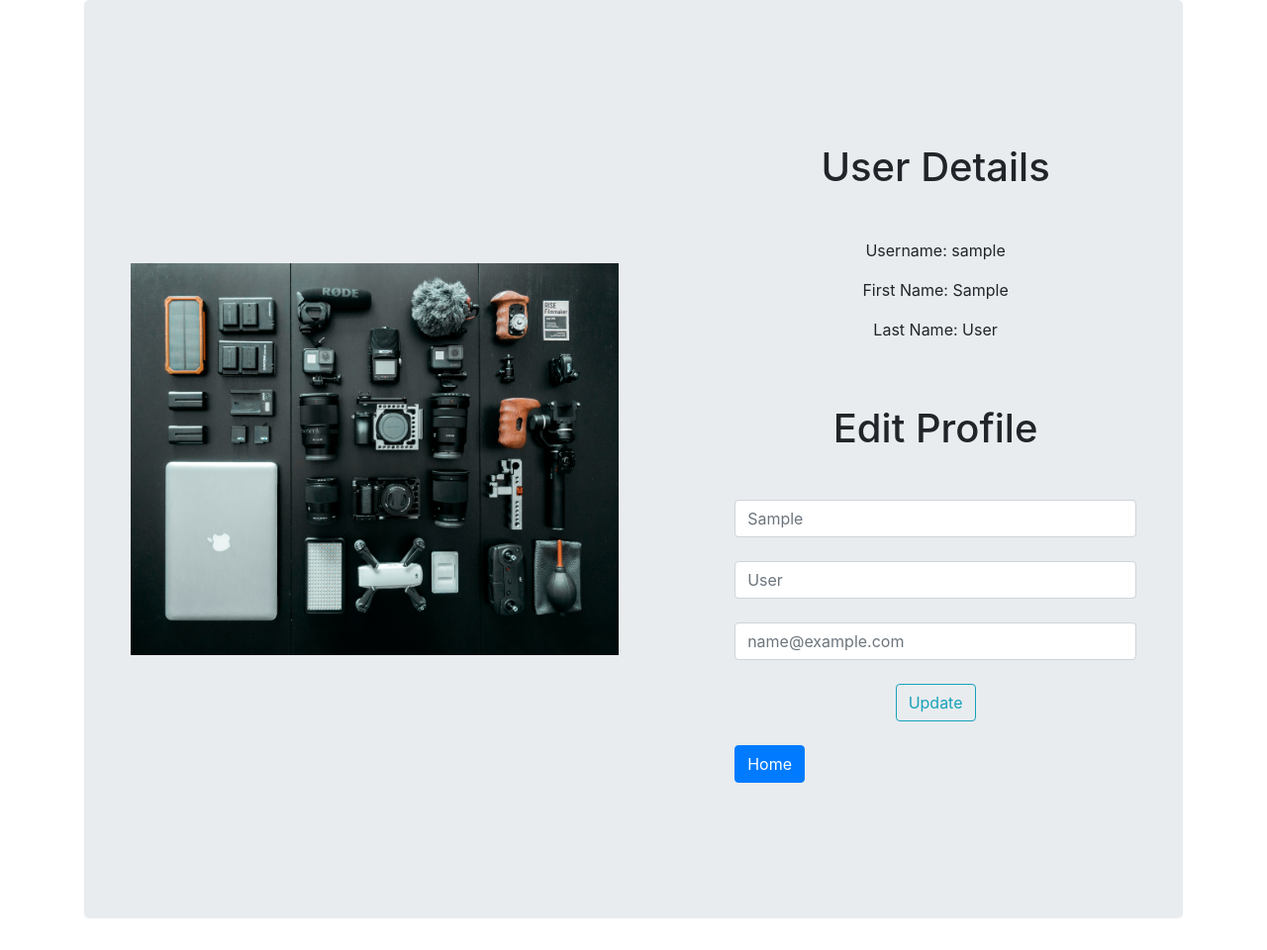
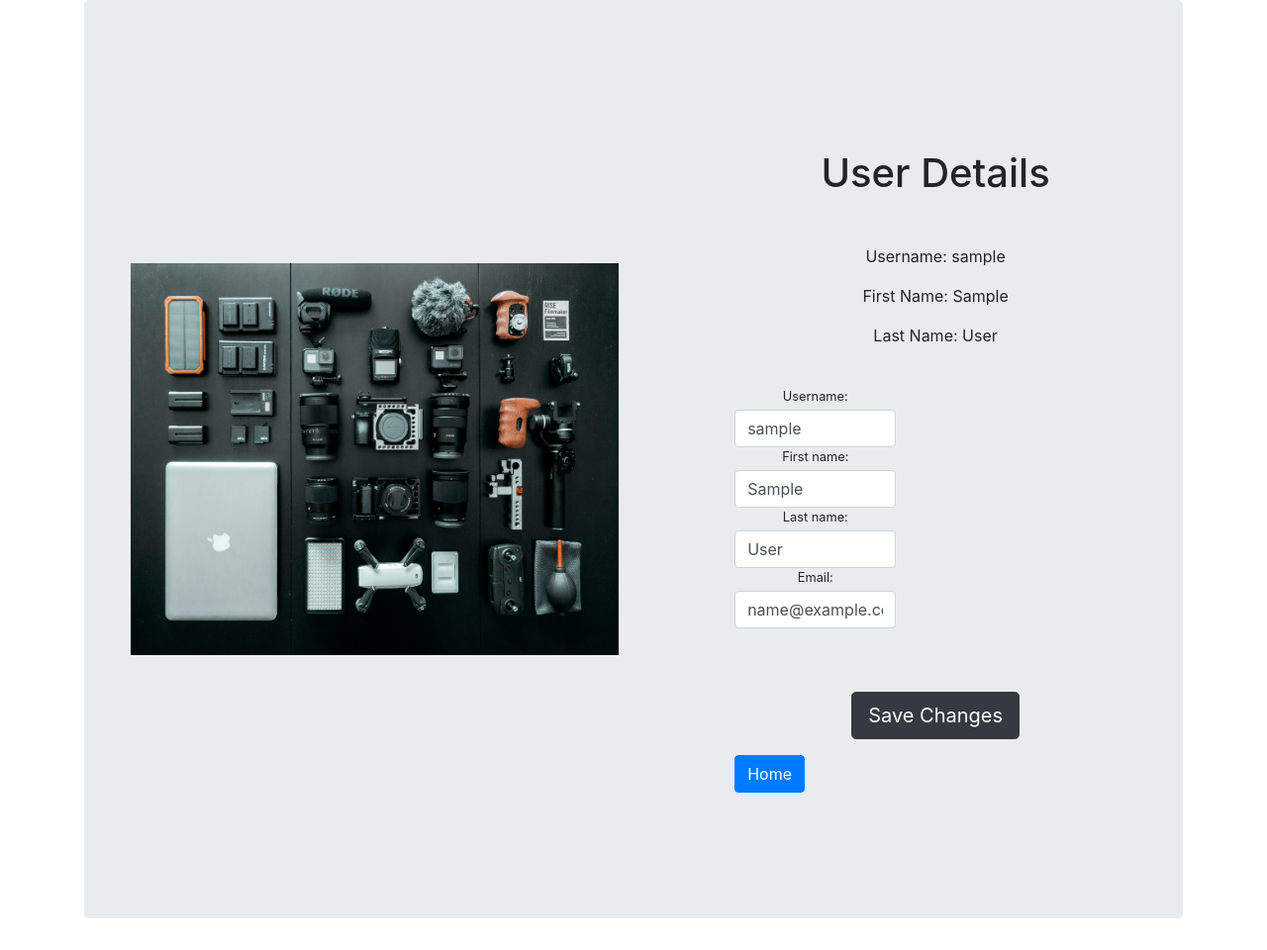
Before and after one commit to beatagliscinska/AssetGuardian, a Django app: page /profile/ in a window 1280 px wide. Shown: the part 56-1016 px from the top of the page at 99% size. Run offline with Django 5.2, Linux system fonts and the light colour scheme; the visitor is signed in with stand-in values (Sample User, id 1); some libraries are stand-ins or nearby versions.

Commit message:
Added edit profile

```diff
--- a/accounts/forms.py
+++ b/accounts/forms.py
@@ -1,5 +1,7 @@
 from django.contrib.auth.forms import UserCreationForm, UserChangeForm
+from django.contrib.auth.models import User
 from .models import CustomUser
+from django import forms
 
 
 class CustomCreateUserForm(UserCreationForm):
@@ -12,3 +14,33 @@ class CustomChangeUserForm(UserChangeForm):
     class Meta:
         model = CustomUser
         fields = ['username', 'first_name', 'last_name', 'email']
+
+
+class UpdateUserForm(forms.ModelForm):
+    username = forms.CharField(max_length=100,
+                               widget=forms.TextInput(attrs={'class': 'form-control'}))
+    first_name = forms.CharField(max_length=100,
+                               widget=forms.TextInput(attrs={'class': 'form-control'}))
+    last_name = forms.CharField(max_length=100,
+                               widget=forms.TextInput(attrs={'class': 'form-control'}))
+    email = forms.EmailField(required=True,
+                             widget=forms.TextInput(attrs={'class': 'form-control'}))
+
+    class Meta:
+        model = User
+        fields = ['username', 'first_name', 'last_name', 'email']
+
+
+# class UpdateUserForm(UserChangeForm):
+#     class Meta:
+#         model = CustomUser
+#         fields = ['first_name', 'last_name', 'email']
+
+# class UpdateProfilesForm(forms.ModelForm):
+#     username = forms.CharField(max_length=128, required=True, widget=forms.TextInput(attrs={'class': 'form-control'}))
+#     first_name = forms.CharField(max_length=30, widget=forms.TextInput(attrs={'class': 'form-control'}))
+#     last_name = forms.CharField(max_length=30, widget=forms.TextInput(attrs={'class': 'form-control'}))
+#     email = forms.EmailField(required=True, widget=forms.TextInput(attrs={'class': 'form-control'}))
+#     class Meta:
+#         model = User
+#         fields = ['username', 'first_name', 'last_name', 'email']
--- a/accounts/templates/accounts/profile.html
+++ b/accounts/templates/accounts/profile.html
@@ -1,4 +1,5 @@
 {% extends 'base.html' %}
+{% load crispy_forms_tags %}
 {% load static %}
 
 {% block content %}
@@ -16,28 +17,38 @@
             <p class="text-start">Last Name: {{ user.last_name }}</p>
             <br>
 
-            <form method="post" class="form">
-        {% csrf_token %}
-          <p class="text-start h1 fw-bold mb-5 mx-1 mx-md-4 mt-4">Edit Profile</p>
-          <div class="form-outline mb-3">
-            <input type="text" id="first_name" name="first_name" class="form-control"
-                   placeholder="{{user.first_name}}" />
-            <label class="form-label" for="first_name"></label>
-          </div>
+<!--            <form method="POST" enctype="multipart/form-data">-->
+<!--        {% csrf_token %}-->
+<!--       <fieldset class="form-group">-->
+<!--      <legend class="border-bottom mb-4">Edit profile</legend>-->
+<!--      {{ u_form|crispy }}-->
+<!--    </fieldset>-->
+<!--    <div class="form-group">-->
+<!--      <button class="btn btn-outline-info" type="submit">Update</button>-->
+<!--    </div>-->
+<!--  </form>-->
 
-          <div class="form-outline mb-3">
-            <input type="text" id="last_name" name="last_name" class="form-control"
-                   placeholder="{{user.last_name}}"/>
-            <label class="form-label" for="last_name"></label>
-          </div>
-
-          <div class="form-outline mb-3">
-            <input type="text" id="email" name="email" class="form-control"
-                   placeholder="{{user.email}}"/>
-            <label class="form-label" for="email"></label>
-          </div>
-          <button type="submit" class="btn btn-outline-info">Update</button>
-          <br><br>
+            <div class="form-content">
+        <form method="post" enctype="multipart/form-data">
+            {% csrf_token %}
+            <div class="form-row">
+                <div class="col-md-5">
+                    <div class="form-group">
+                        <label class="small mb-1">Username:</label>
+                            {{ user_form.username }}
+                      <label class="small mb-1">First name:</label>
+                            {{ user_form.first_name }}
+                       <label class="small mb-1">Last name:</label>
+                            {{ user_form.last_name }}
+                        <label class="small mb-1">Email:</label>
+                            {{ user_form.email }}
+                    </div>
+                </div>
+            </div>
+            <br><br>
+            <button type="submit" class="btn btn-dark btn-lg">Save Changes</button>
+        </form>
+    </div>
 
             <div class="d-grid gap-2 d-md-flex justify-content-md-start">
               <a href="{% url 'home' %}"><button type="submit" class="btn btn-primary">Home</button></a>
@@ -46,4 +57,5 @@
         </div>
       </div>
   </section>
+
 {% endblock %}
--- a/accounts/views.py
+++ b/accounts/views.py
@@ -3,7 +3,7 @@ from django.contrib.auth.decorators import login_required
 from django.shortcuts import render, redirect
 from django.contrib import messages
 
-from accounts.forms import CustomCreateUserForm, CustomChangeUserForm
+from accounts.forms import CustomCreateUserForm, CustomChangeUserForm, UpdateUserForm
 from accounts.models import CustomUser
 
 from django.contrib import messages
@@ -65,28 +65,40 @@ def logout_user(request):
     return render(request, 'accounts/logout.html')
 
 
-@login_required
-def profile(request):
-    return render(request, 'accounts/profile.html')
+# @login_required
+# def profile(request):
+#     return render(request, 'accounts/profile.html')
 
 
 # @login_required
 # def profile(request):
 #     if request.method == 'POST':
-#         user = request.user
-#         form = CustomChangeUserForm(request.POST, request.FILES, instance=user)
-#         if form.is_valid():
-#             user_form = form.save()
+#         u_form = UpdateUserForm(request.POST, instance=request.user)
+#         if u_form.is_valid():
+#             u_form.save()
+#             messages.success(request, f'Your account has been updated!')
+#             return redirect('profile') # Redirect back to profile page
 #
-#             messages.success(request, 'Your profile has been updated!')
-#             return redirect('profile', user_form.username)
+#     else:
+#         u_form = UpdateUserForm(instance=request.user)
 #
-#         for error in list(form.errors.values()):
-#             messages.error(request, error)
+#     context = {
+#         'u_form': u_form,
+#     }
 #
-#     user = get_user_model().objects.filter(username=request.user.username).first()
-#     if user:
-#         form = CustomChangeUserForm(instance=user)
-#         return render(request, 'accounts/profile.html', context={'form': form})
-#
-#     return redirect("home")
+#     return render(request, 'accounts/profile.html', context)
+
+
+@login_required
+def profile(request):
+    if request.method == 'POST':
+        user_form = UpdateUserForm(request.POST, instance=request.user)
+
+        if user_form.is_valid():
+            user_form.save()
+            messages.success(request, 'Your profile is updated successfully')
+            return redirect(to='profile')
+    else:
+        user_form = UpdateUserForm(instance=request.user)
+
+    return render(request, 'accounts/profile.html', {'user_form': user_form})
```
